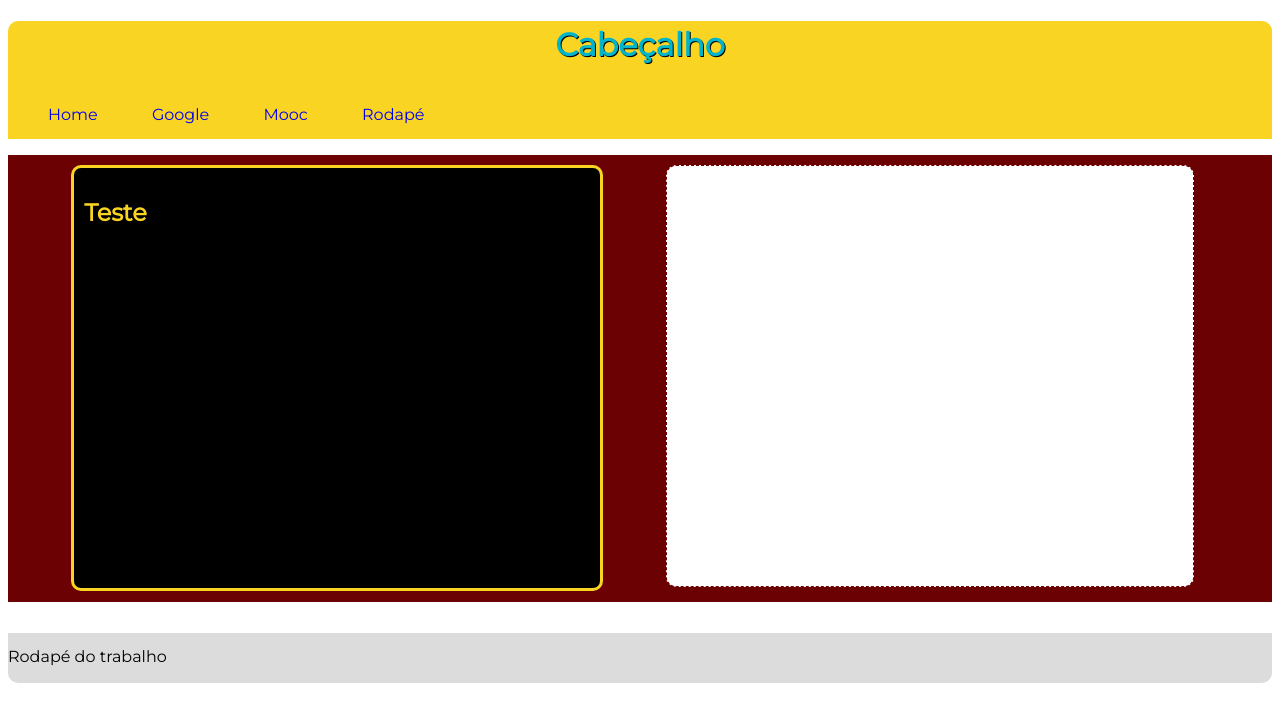
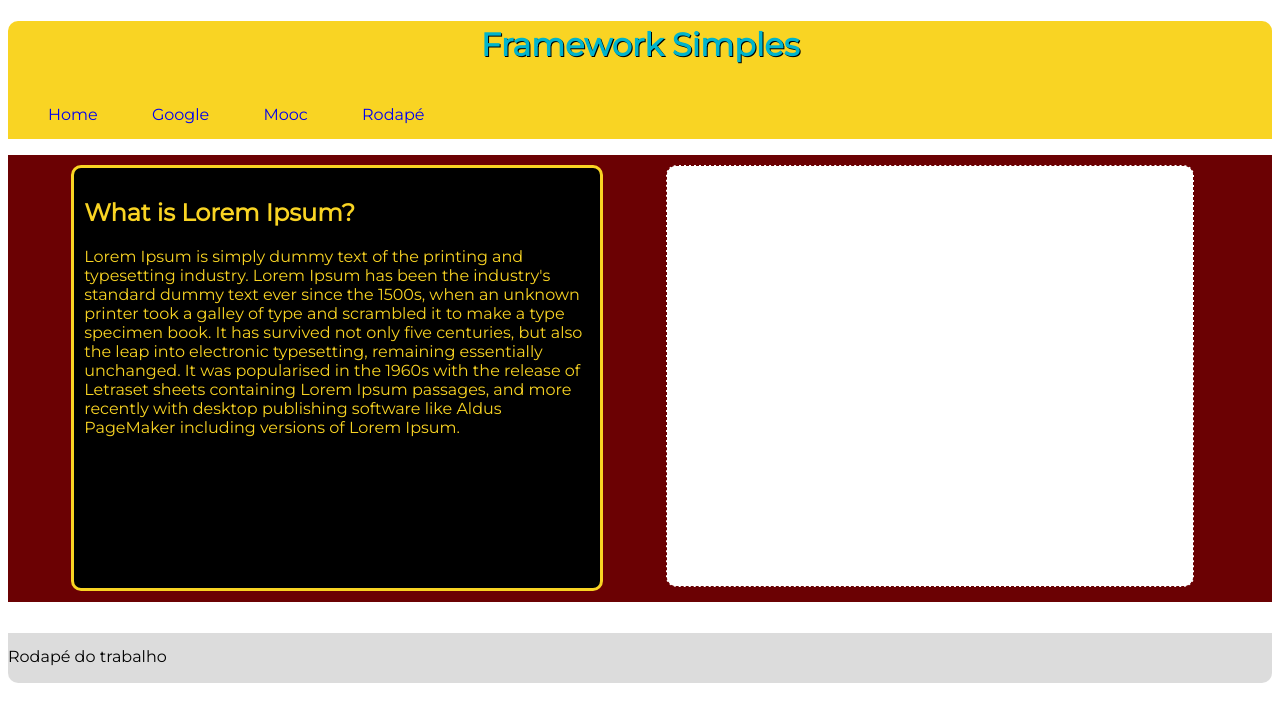
Before and after one commit to sandrovalerius/fatec_fase03, a plain HTML site: page index.html in a window 1280 px wide. Drawn offline with Linux system fonts and the light colour scheme.

Commit message:
correção do cabeçalho

```diff
--- a/index.html
+++ b/index.html
@@ -7,7 +7,7 @@
 <body>
 
 	<header id="home" class="bgAmarelo txtAzul">
-		<h1>Cabeçalho</h1>
+		<h1>Framework Simples</h1>
 		<nav>
 			<ul>
 				<li><a href="#home">Home</a></li>
@@ -20,7 +20,10 @@
 
 	<div id="content" class="bgVermelho mb-15">
 		<article class="bgPreto txtAmarelo borda-3 borda-r10 bordaAmarelo pd-10">
-			<h1>Teste</h1>
+			<h1>What is Lorem Ipsum?</h1>
+			<p>
+				Lorem Ipsum is simply dummy text of the printing and typesetting industry. Lorem Ipsum has been the industry's standard dummy text ever since the 1500s, when an unknown printer took a galley of type and scrambled it to make a type specimen book. It has survived not only five centuries, but also the leap into electronic typesetting, remaining essentially unchanged. It was popularised in the 1960s with the release of Letraset sheets containing Lorem Ipsum passages, and more recently with desktop publishing software like Aldus PageMaker including versions of Lorem Ipsum.
+			</p>
 		</article>
 
 		<article class="bgBranco borda-r10 mb-15 pd-10">
```
